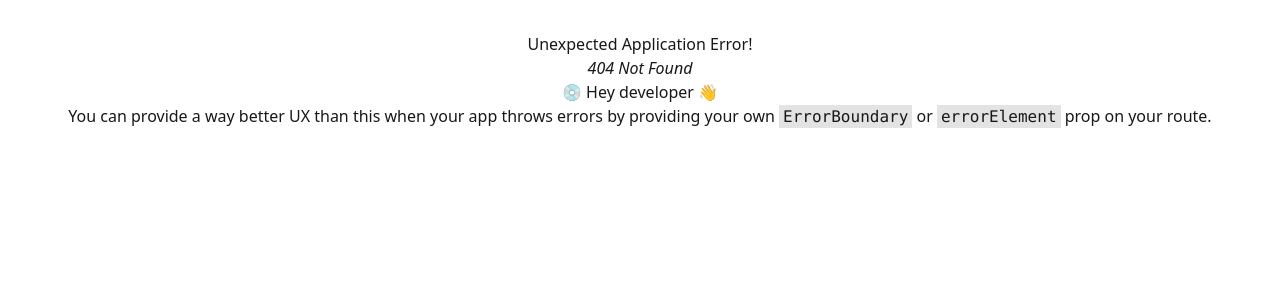
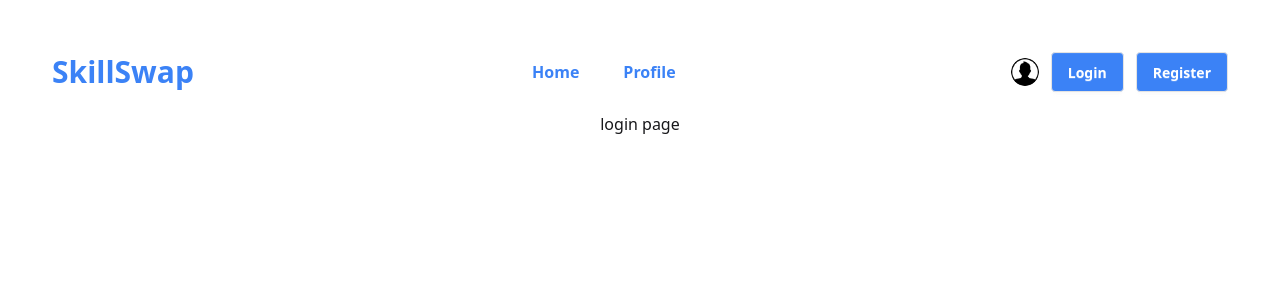
Before and after one commit to ahmed0004321/SkillSwap-Project, a React (Vite) app: page /login in a window 1280 px wide. Before the commit this address had no page. Shown: the top 300 px of the page. Built offline with nearby package versions, Linux system fonts and the light colour scheme.

Commit message:
added context

```diff
--- a/src/Components/NavBar.jsx
+++ b/src/Components/NavBar.jsx
@@ -1,13 +1,15 @@
-import React from 'react';
-import { NavLink } from 'react-router';
+
+import { NavLink, Link } from 'react-router';
 import userpng from '../assets/user.png'
+import { AuthContext } from '../Provider/AuthProvider';
 
 const NavBar = () => {
+
     return (
         <div>
             <nav className='flex justify-between items-center backdrop-blur-2xl rounded-2xl p-5'>
                 <div>
-                    <h1 className='text-primary font-bold text-3xl typing-text'>SkillSwap</h1>
+                    <Link to='/'><h1 className='text-primary font-bold text-3xl typing-text'>SkillSwap</h1></Link>
                 </div>
                 <div className='text-primary flex justify-center items-center gap-5'>
                     <NavLink className='font-bold hover:bg-secondary hover:text-white
@@ -17,8 +19,8 @@ const NavBar = () => {
                 </div>
                 <div className='flex justify-center items-center gap-3'>
                     <img className='max-w-7 rounded-[50%]' src={userpng} alt="" />
-                    <NavLink className='btn bg-primary text-white' to='/login'>Login</NavLink>
-                    <NavLink className='btn bg-primary text-white' to='/login'>Register</NavLink>
+                    <Link className='btn bg-primary text-white' to='/login'>Login</Link>
+                    <Link className='btn bg-primary text-white' to='/register'>Register</Link>
                 </div>
             </nav>
         </div>
--- a/src/Layouts/HomeLayout.jsx
+++ b/src/Layouts/HomeLayout.jsx
@@ -22,8 +22,7 @@ const HomeLayout = () => {
             {/* Header */}
             <header>
                 <div className="max-w-[1340px] mx-auto px-4">
-                    <nav className='h-fit sticky top-0 z-50 left-0 py-5' data-aos="fade-down" data-aos-easing="linear"
-                    data-aos-duration="1500">
+                    <nav className='h-fit sticky top-0 z-50 left-0 py-5' data-aos="fade-down">
                         <NavBar />
                     </nav>
                     <div className='my-3' data-aos='zoom-in' data-aos-delay="200">
--- /dev/null
+++ b/src/Page/Login.jsx
@@ -0,0 +1,17 @@
+import React from 'react';
+import NavBar from '../Components/NavBar';
+
+const Login = () => {
+    return (
+        <div>
+            <div>
+                <NavBar></NavBar>
+            </div>
+            <div>
+                login page
+            </div>
+        </div>
+    );
+};
+
+export default Login;
--- /dev/null
+++ b/src/Page/Register.jsx
@@ -0,0 +1,14 @@
+import React from 'react';
+import NavBar from '../Components/NavBar';
+const Register = () => {
+    return (
+        <div>
+            <div>
+                <NavBar></NavBar>
+            </div>
+            register page
+        </div>
+    );
+};
+
+export default Register;
--- /dev/null
+++ b/src/Provider/AuthProvider.jsx
@@ -0,0 +1,16 @@
+import React, { createContext } from 'react';
+export const AuthContext = createContext();
+const AuthProvider = ({children}) => {
+    const detail = {
+        age: 22,
+        name: 'oasif'
+    }
+    const authInfo = {
+
+    }
+    return <AuthContext value={authInfo}>
+        {children}
+    </AuthContext>
+};
+
+export default AuthProvider;
--- a/src/main.jsx
+++ b/src/main.jsx
@@ -4,9 +4,12 @@ import './index.css'
 import App from './App.jsx'
 import { RouterProvider } from 'react-router'
 import router from './Routes/Router.jsx'
+import AuthProvider from './Provider/AuthProvider.jsx'
 
 createRoot(document.getElementById('root')).render(
   <StrictMode>
-    <RouterProvider router={router}></RouterProvider>
+    <AuthProvider>
+      <RouterProvider router={router}></RouterProvider>
+    </AuthProvider>
   </StrictMode>,
 )
```
Also changed, not shown: src/Routes/Router.jsx (+14 -0 lines).
